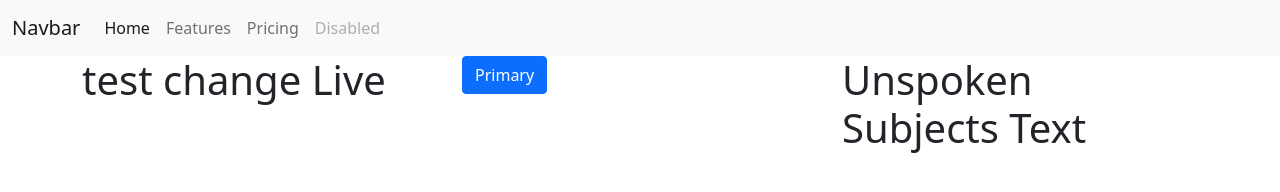
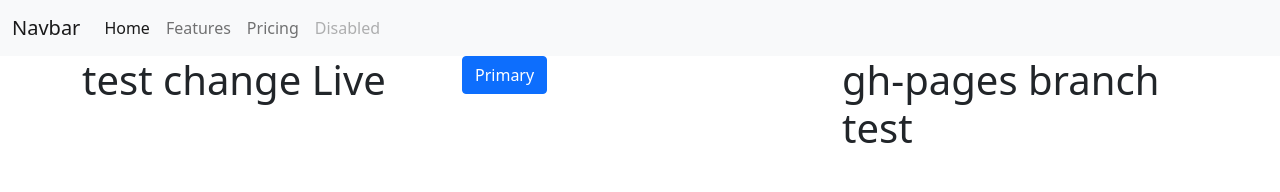
Before and after one commit to IvyD-Design/Unspoken_Subjects, a plain HTML site: page index.html in a window 1280 px wide. Drawn offline with nearby package versions, Linux system fonts and the light colour scheme; files whose address does not match are found by name.

Commit message:
Live test 2

```diff
--- a/index.html
+++ b/index.html
@@ -48,7 +48,7 @@
 			</div>
 
 			<div class="col">
-				<h1>Unspoken Subjects Text</h1>
+				<h1>gh-pages branch test</h1>
 			</div>
 		</div>
 	</div>
```
